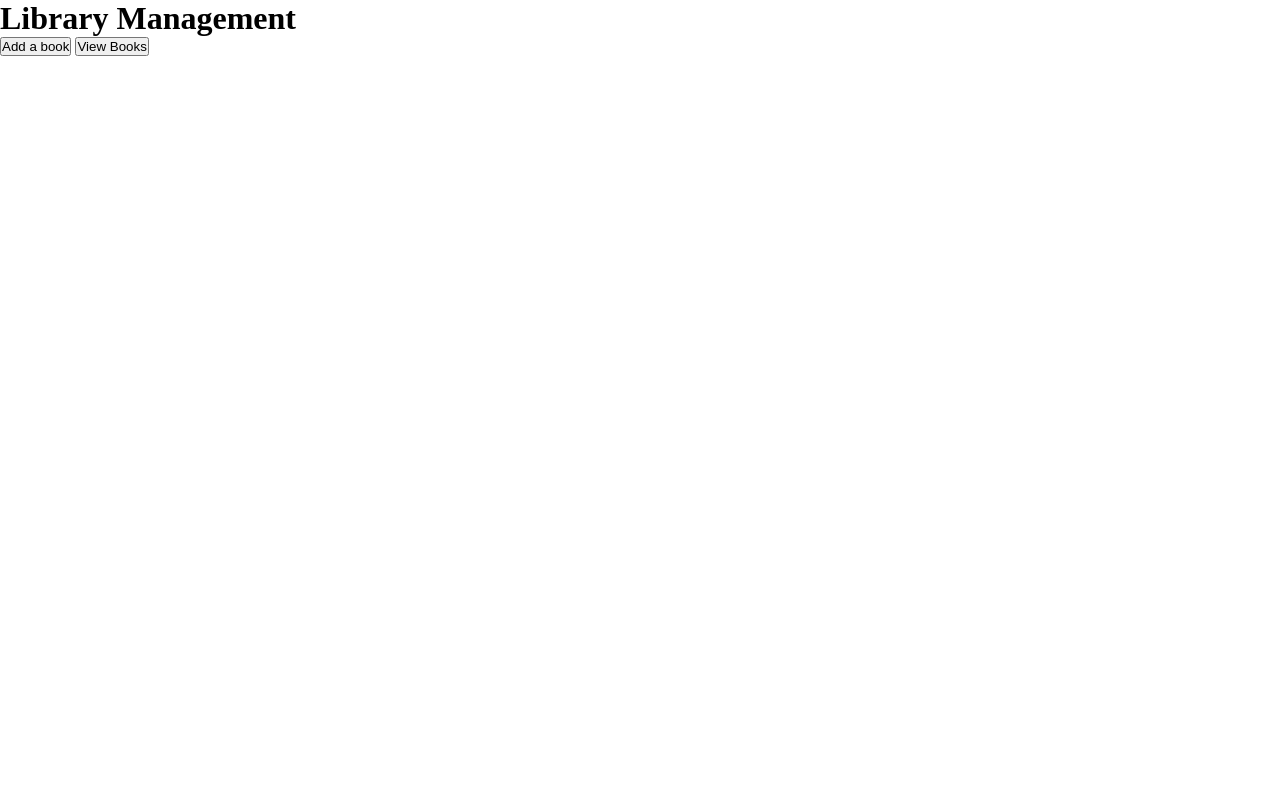
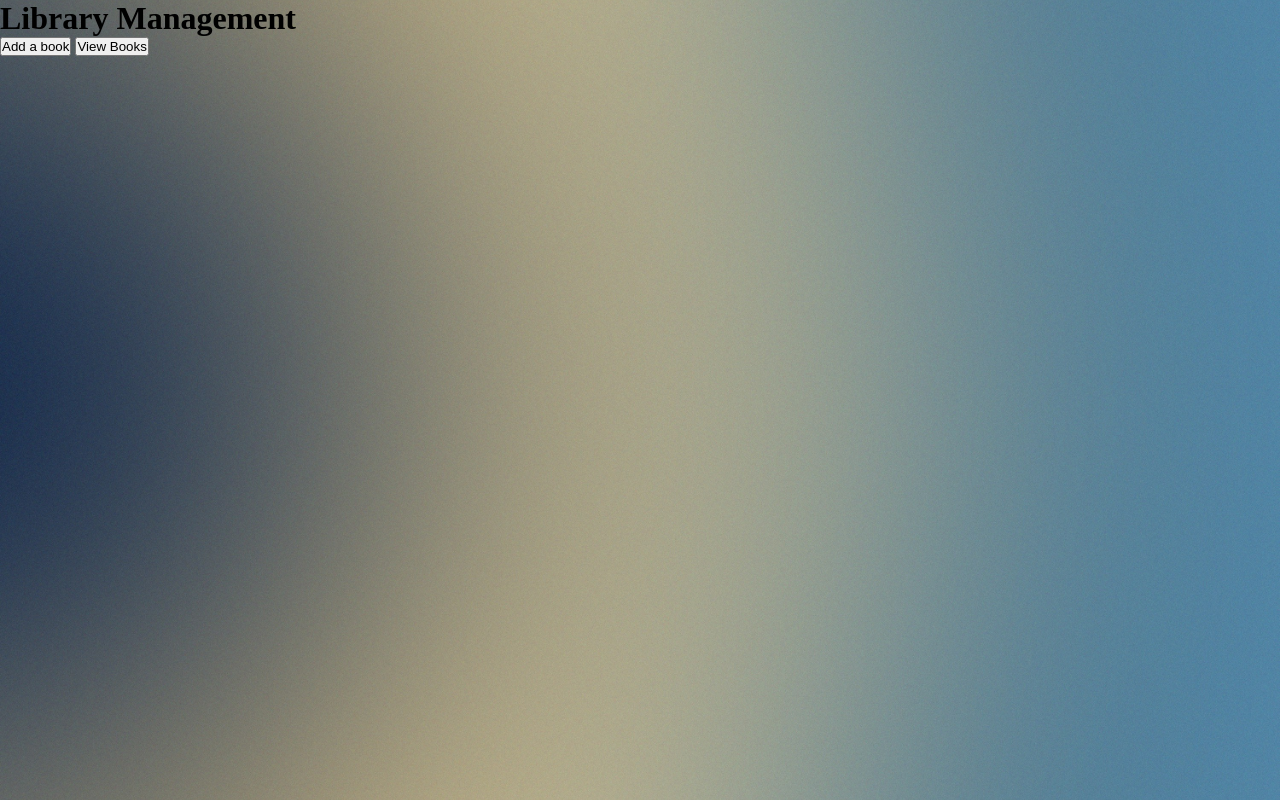
Before and after one commit to shalamaqf/Library, a plain HTML site: page index.html in a window 1280 px wide. Drawn offline with Linux system fonts and the light colour scheme.

Commit message:
Add the background image to the body

```diff
--- a/style.css
+++ b/style.css
@@ -6,3 +6,13 @@
   padding: 0;
   box-sizing: border-box;
 }
+
+
+/* LAYOUT */
+body {
+  background-image: url(img/background-img.jpg);
+  background-repeat: no-repeat;
+  background-size: cover;
+  background-position: center;
+  min-height: 100vh;
+}
```
